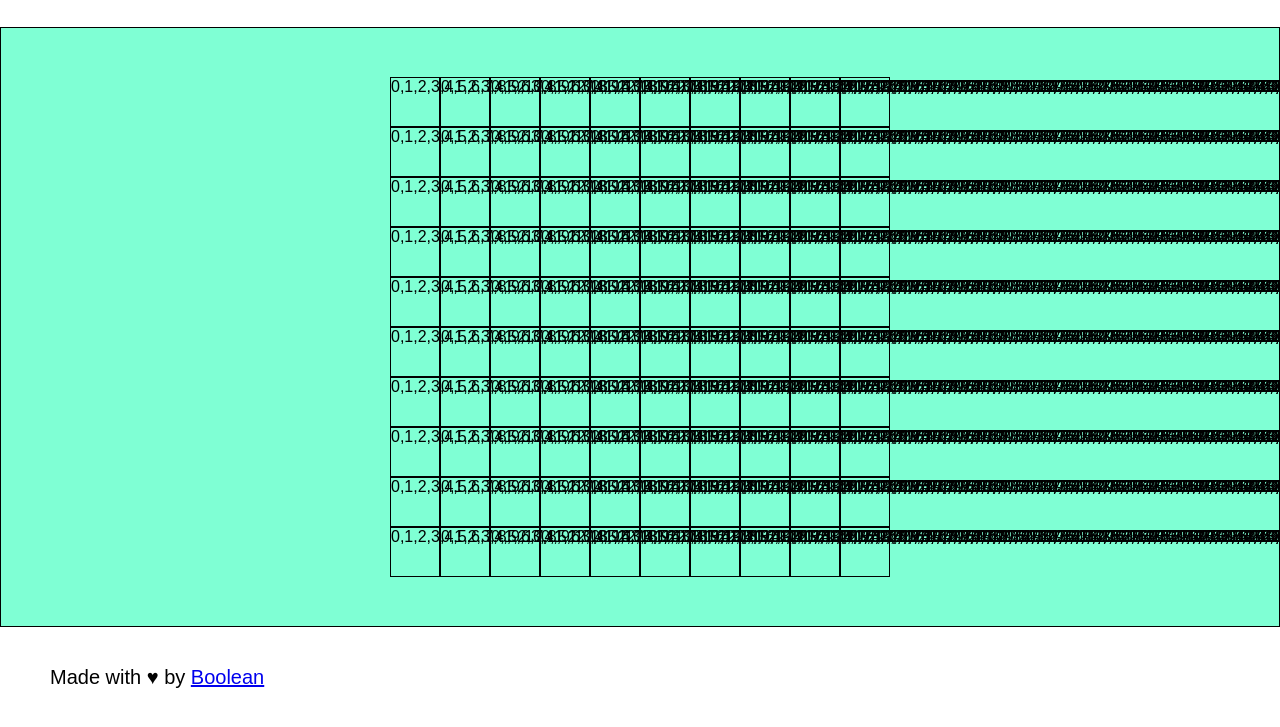
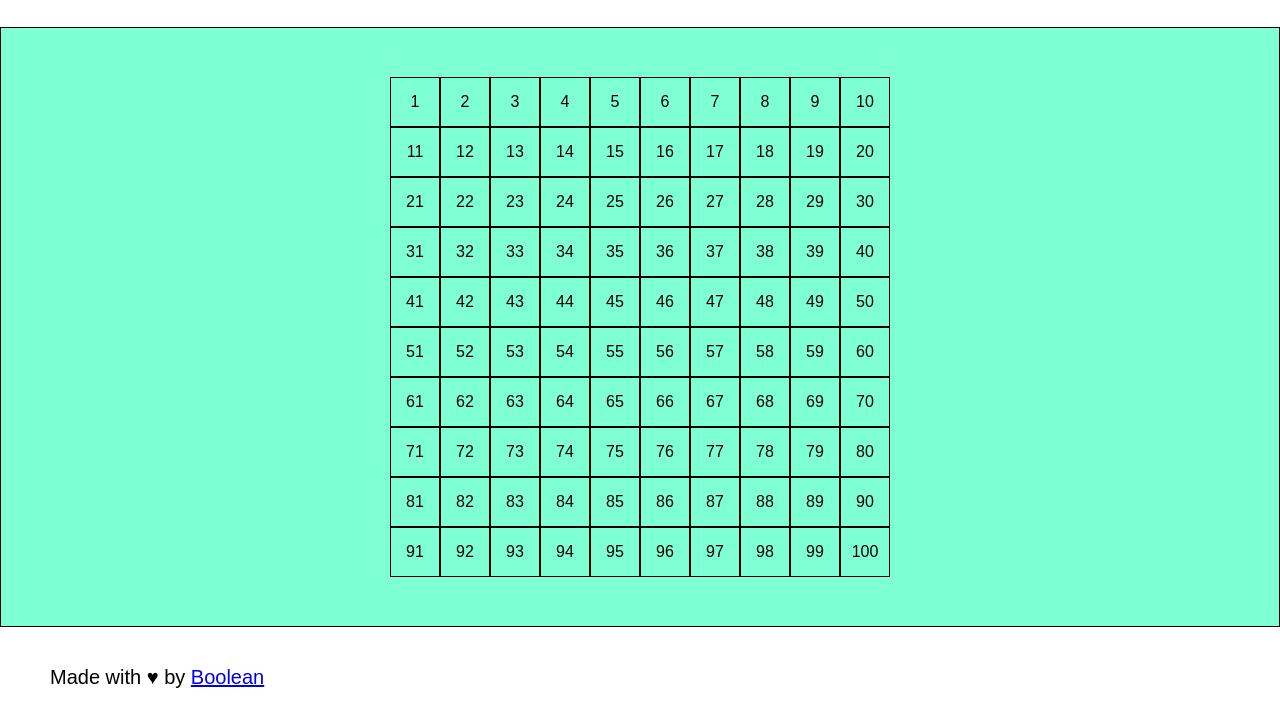
Before and after one commit to NicolaPiperis/js-campominato-grid, a plain HTML site: page A/index.html in a window 1280 px wide. Both pictures are taken after a click on the button "Play". Shown: the part 73-800 px from the top of the page. Drawn offline with Linux system fonts and the light colour scheme.

Commit message:
end exercise base

```diff
--- a/A/css/style.css
+++ b/A/css/style.css
@@ -54,7 +54,9 @@ main{
     height: 50px;
     width: 50px;
     border: 1px solid black;
-
+    display: flex;
+    justify-content: center;
+    align-items: center;
 }
 
 .cell_clicked{
--- a/A/js/main.js
+++ b/A/js/main.js
@@ -4,33 +4,30 @@
     let container = document.getElementById("container");
     console.log(container);
 
-
-
-    // CREO UN ARRAY DOVE INCLUDERO' I NUMERI IN MANIERA CASUALE
-    let arrayNumber = numberGenerator(1, 100);
-    console.log(arrayNumber);
-
-
-
     // SELEZIONIAMO DA JS IL BOTTONE PLAY
     let play = document.getElementById("play");
     console.log(play);
 
-    // AGGIUNGO AL CLICK DELLA VARIABILE PRECEDENTEMENTE SELEZIONATA UNA SERIE DI COMPORTAMENTI comportamenti
+    // AGGIUNGO AL CLICK DELLA VARIABILE PRECEDENTEMENTE SELEZIONATA UNA SERIE DI COMPORTAMENTI
     play.addEventListener("click",
         function(){
 
             // GENERAZIONE CELLE / ATTRAVERSO UN CICLO PER RIPETERE LA CREAZIONE DELLE CELLE QUANTE VOLTE BASTA
-            for (let i = 0; i < 100 ; i++) {
+            for (let i = 1; i < 101 ; i++) {
 
+                // Ci saranno quindi 10 caselle per ognuna delle 10 righe.
                 let squareElement = createElement("div", "square") ;
                 container.append(squareElement);
 
-                squareElement.append(arrayNumber);
+                // Ogni cella ha un numero progressivo, da 1 a 100.
+                squareElement.append(i);
+
                 // FUNZIONE DI BACKGROUND COLOR AL CLICK DELLE CELLE
                 squareElement.addEventListener("click",
                     function(){
+                        // Quando l’utente clicca su ogni cella, la cella cliccata si colora di azzurro ed emetto un messaggio in console con il numero della cella cliccata
                         squareElement.classList.add("cell_clicked")
+                        console.log(i);
                     }
                 )
             }
@@ -43,13 +40,13 @@
 
 
 
-// Ogni cella ha un numero progressivo, da 1 a 100.
 
 
-// Ci saranno quindi 10 caselle per ognuna delle 10 righe.
 
 
-// Quando l’utente clicca su ogni cella, la cella cliccata si colora di azzurro ed emetto un messaggio in console con il numero della cella cliccata
+
+
+
 
 
 
@@ -66,6 +63,17 @@ function createElement (tag, addClass){
 
 }
 
+
+
+
+
+
+
+
+
+
+
+// FUNZIONI CHE NON SERVONO :)
 // CREO NUMERI DA 1 A 100
 function numberGenerator (min, max) {
     let intArray = [];
@@ -75,9 +83,6 @@ function numberGenerator (min, max) {
     return intArray;
 
 }
-
-
-
 
 // CREO NUMERI RANDOM
 function createNumberRandom (numMin, numMax){
```
